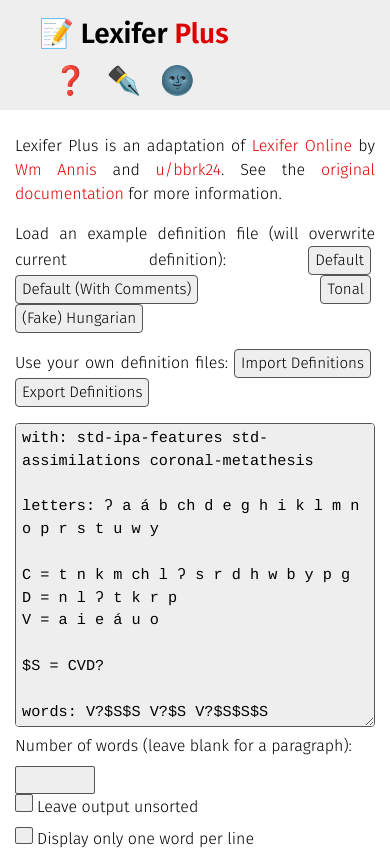
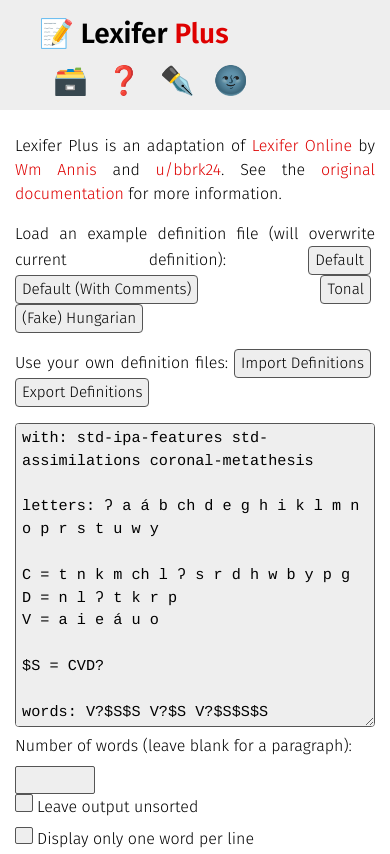
Before and after one commit to keras-saryan/lexifer-plus, a plain HTML site: page index.html in a window 390 px wide. Shown: the top 854 px of the page. Drawn offline with Linux system fonts and the light colour scheme; a web font is replaced by a local one.

Commit message:
Added GitHub repo link

```diff
--- a/assets/common.css
+++ b/assets/common.css
@@ -88,6 +88,9 @@ button, .btn {
 }
 
 #switches span {
+  margin-left: 0.5em;
+  font-size: 1.75rem;
+  cursor: pointer;
   display: inline-block;
   transition: transform 0.5s ease, text-shadow 0.5s ease;
   transform-origin: center center;
--- a/index.html
+++ b/index.html
@@ -28,9 +28,10 @@
     <nav class="navbar">
       <a class="navbar-brand" href="./" target="_self">📝 <span class="brand-lexifer">Lexifer</span> <span class="brand-plus">Plus</span></a>
       <span id="switches">
-        <span id="shortcut-help" style="cursor: pointer; font-size: 1.75rem; margin-left: 0.5em;" title="Show keyboard shortcut cheat sheet">❓</span>
-        <span id="font-toggle" style="cursor: pointer; font-size: 1.75rem; margin-left: 0.5em;" title="Toggle sans/serif fonts">✒️</span>
-        <span id="theme-toggle" style="cursor: pointer; font-size: 1.75rem; margin-left: 0.5em;" title="Toggle dark/light themes">🌞</span>
+        <a href="https://github.com/keras-saryan/lexifer-plus" target="_blank"><span id="github-repo" title="Go to GitHub repo">🗃️</span></a>
+        <span id="shortcut-help" title="Show keyboard shortcut cheat sheet">❓</span>
+        <span id="font-toggle" title="Toggle sans/serif fonts">✒️</span>
+        <span id="theme-toggle" title="Toggle dark/light themes">🌞</span>
       </span>
     </nav>
 
```
